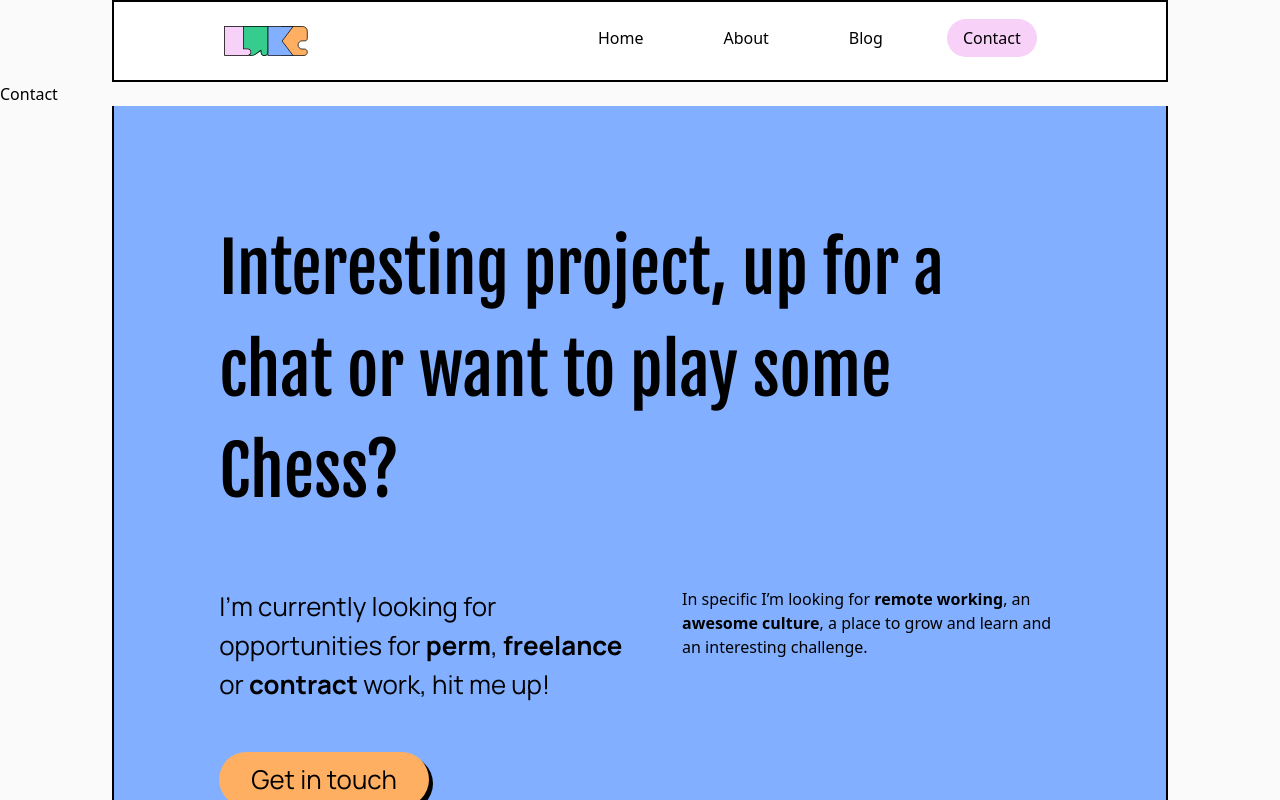
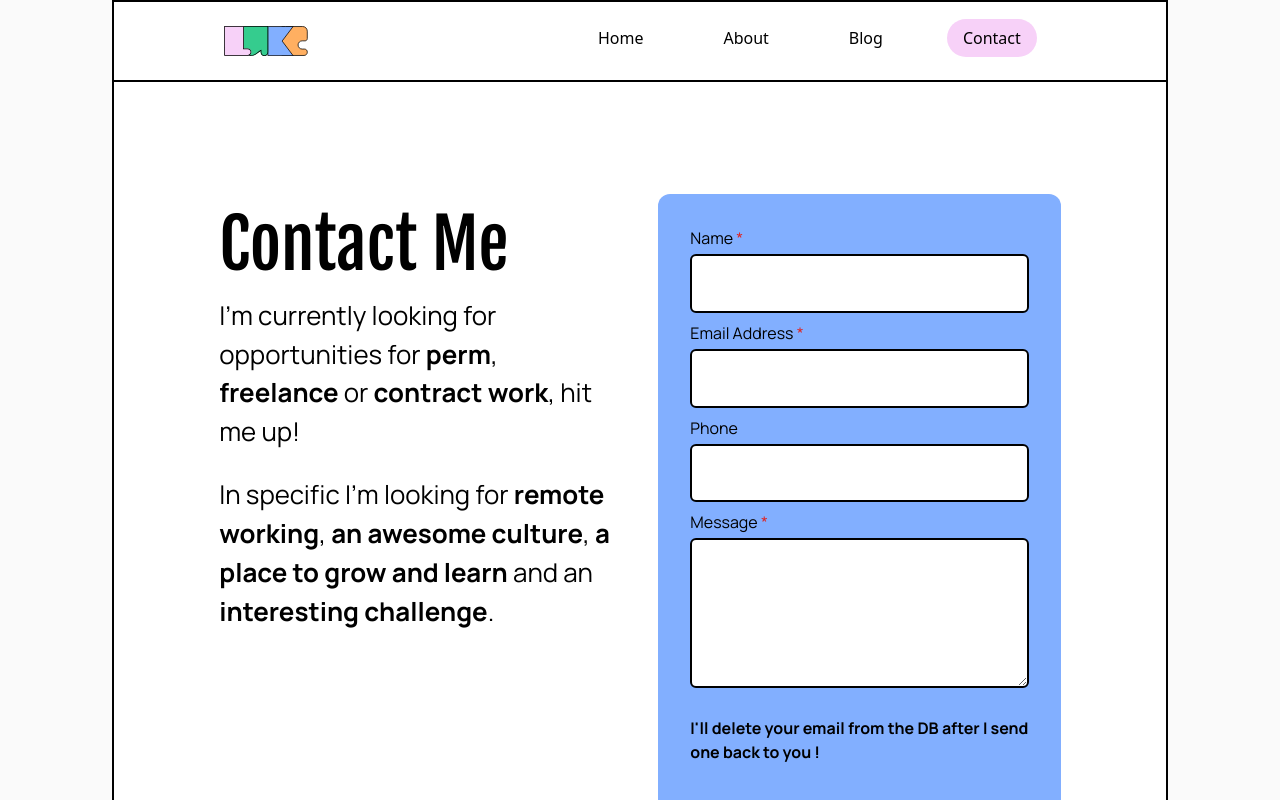
Before and after one commit to Nevnet99/lukebrannagan, a Next.js app: page /contact in a window 1280 px wide. Shown: the top 800 px of the page. Built offline with nearby package versions, Linux system fonts and the light colour scheme; no server answers; what @storyblok/react, storyblok-rich-text-react-renderer would draw is missing.

Commit message:
feat: implemented contact me

```diff
--- a/package.json
+++ b/package.json
@@ -20,6 +20,7 @@
   "dependencies": {
     "@apollo/client": "^3.9.4",
     "@storyblok/react": "^3.0.8",
+    "@supabase/supabase-js": "^2.39.7",
     "clsx": "^2.1.0",
     "date-fns": "^3.3.1",
     "eslint-config-wesbos": "^4.0.1",
@@ -28,6 +29,7 @@
     "next": "14.1.0",
     "react": "^18",
     "react-dom": "^18",
+    "react-hook-form": "^7.50.1",
     "storyblok-rich-text-react-renderer": "^2.9.1",
     "tailwind-merge": "^2.2.1"
   },
--- a/src/components/shared/Button/index.tsx
+++ b/src/components/shared/Button/index.tsx
@@ -1,38 +1,18 @@
-import React from 'react';
+import React, { ComponentPropsWithoutRef } from 'react';
 import { cn } from '@utils/cn';
 import { Typography } from '../Typography';
 
-export const ButtonDefaultType = 'p' as const;
-export type TButtonDefaultType = typeof ButtonDefaultType;
+export const buttonDefault = 'button' as const;
+export type TButtonDefaultType = typeof buttonDefault;
 
-export type TTypographyProps<E extends React.ElementType> = {
-  /**
-   * Polymorphic prop for the Typography component allowing you to choose valid HTML text elements
-   */
-  as?: E;
-  /**
-   * Add extra classes to the Typography component
-   */
-  className?: string;
-  /**
-   * The variant of the typography component this will override the styles for the as so you can have
-   * a h1 with p styles
-   */
-  variant?: E;
-  children: React.ReactNode;
-};
-
-interface TButtonProps<E extends React.ElementType> {
-  /**
-   * Polymorphic prop for the Typography component allowing you to choose valid HTML text elements
-   */
+type TButtonProps<E extends React.ElementType = TButtonDefaultType> = {
   as?: E;
   variant?: 'primary' | 'secondary' | 'tertiary' | 'quaternary';
   size?: 'small' | 'medium' | 'large';
   className?: string;
   children: React.ReactNode;
   onClick?: () => void;
-}
+} & ComponentPropsWithoutRef<E>;
 
 const variants = {
   primary: 'bg-primary',
@@ -56,7 +36,7 @@ export const Button = <E extends React.ElementType = TButtonDefaultType>({
   onClick,
   ...rest
 }: TButtonProps<E>) => {
-  const Component = as || 'button';
+  const Component = as || buttonDefault;
 
   return (
     <Component
--- /dev/null
+++ b/src/components/shared/Input/index.tsx
@@ -0,0 +1,53 @@
+import React from 'react';
+import { cn } from '@utils/cn';
+import { RegisterOptions, UseFormRegister } from 'react-hook-form';
+import { Typography } from '../Typography';
+
+export type TInputProps = {
+  label: string;
+  helper?: string;
+  error?: boolean;
+  id: string;
+  className?: string;
+  required?: boolean;
+  name: string;
+  register: UseFormRegister<any>;
+  registerOptions?: RegisterOptions;
+} & React.InputHTMLAttributes<HTMLInputElement>;
+
+export const Input = ({
+  label,
+  helper,
+  error,
+  id,
+  className,
+  required = false,
+  register,
+  name,
+  registerOptions,
+  ...rest
+}: TInputProps) => (
+  <>
+    <Typography as="label" variant="body-regular" htmlFor={id}>
+      {label}{' '}
+      <Typography as="span" className="text-red-600">
+        {required ? '*' : ''}
+      </Typography>
+    </Typography>
+    <input
+      className={cn(
+        className,
+        'border-2 border-black rounded-md p-2 w-full mt-1 mb-2 text-lg',
+        error && 'border-red-600 border-2',
+      )}
+      id={id}
+      {...rest}
+      {...register(name, registerOptions)}
+    />
+    {helper && (
+      <Typography as="p" variant="body-regular">
+        {helper}
+      </Typography>
+    )}
+  </>
+);
--- /dev/null
+++ b/src/components/shared/Textarea/index.tsx
@@ -0,0 +1,53 @@
+import React from 'react';
+import { cn } from '@utils/cn';
+import { RegisterOptions, UseFormRegister } from 'react-hook-form';
+import { Typography } from '../Typography';
+
+export type TInputProps = {
+  label: string;
+  helper?: string;
+  error?: boolean;
+  id: string;
+  className?: string;
+  required?: boolean;
+  name: string;
+  register: UseFormRegister<any>;
+  registerOptions?: RegisterOptions;
+} & React.InputHTMLAttributes<HTMLTextAreaElement>;
+
+export const TextArea = ({
+  label,
+  helper,
+  error,
+  id,
+  className,
+  required = false,
+  register,
+  name,
+  registerOptions,
+  ...rest
+}: TInputProps) => (
+  <>
+    <Typography as="label" variant="body-regular" htmlFor={id}>
+      {label}{' '}
+      <Typography as="span" className="text-red-600">
+        {required ? '*' : ''}
+      </Typography>
+    </Typography>
+    <textarea
+      className={cn(
+        className,
+        'border-2 border-black rounded-md p-2 w-full mt-1 mb-2 text-lg min-h-[150px]',
+        error && 'border-red-600 border-2',
+      )}
+      id={id}
+      {...rest}
+      {...register(name, registerOptions)}
+    />
+    {helper && (
+      <Typography as="p" variant="body-regular">
+        {helper}
+      </Typography>
+    )}
+  </>
+);
--- a/src/components/shared/Typography/index.tsx
+++ b/src/components/shared/Typography/index.tsx
@@ -24,6 +24,7 @@ export type TTypographyProps<E extends React.ElementType> = {
    */
   font?: 'manrope' | 'fjalla';
   children: React.ReactNode;
+  htmlFor?: string;
 };
 
 const typographyStyles = {
@@ -48,6 +49,7 @@ export const Typography = <
   variant,
   children,
   font = 'manrope',
+  ...rest
 }: TTypographyProps<E>) => {
   const Component = as || 'p';
 
@@ -65,6 +67,7 @@ export const Typography = <
         },
         className,
       )}
+      {...rest}
     >
       {children}
     </Component>
--- /dev/null
+++ b/src/lib/supabase/client.ts
@@ -0,0 +1,7 @@
+import { createClient } from '@supabase/supabase-js';
+
+// Create a single supabase client for interacting with your database
+export const supabase = createClient(
+  process.env.NEXT_PUBLIC_SUPABASE_URL!,
+  process.env.NEXT_PUBLIC_SUPABASE_ANON_KEY!,
+);
--- a/src/pages/contact/index.tsx
+++ b/src/pages/contact/index.tsx
@@ -1,5 +1,96 @@
-import React from 'react';
+import { Button } from '@components/shared/Button';
+import { Input } from '@components/shared/Input';
+import { PageSection } from '@components/shared/PageSection';
+import { TextArea } from '@components/shared/Textarea';
+import { Typography } from '@components/shared/Typography';
+import { supabase } from '@lib/supabase/client';
+import { SubmitHandler, useForm } from 'react-hook-form';
 
-const Contact = () => <div>Contact</div>;
+type TInputs = {
+  name: string;
+  email: string;
+  phone: string;
+  message: string;
+};
+
+const Contact = () => {
+  const {
+    register,
+    handleSubmit,
+    formState: { errors },
+  } = useForm<TInputs>();
+
+  console.log(errors, 'ERRORS');
+
+  const onSubmit: SubmitHandler<TInputs> = (data) => {
+    console.log(data, 'DATA');
+    supabase
+      .from('form')
+      .insert(data)
+      .then((res) => {
+        console.log(res, 'RES');
+      });
+  };
+
+  return (
+    <PageSection className="border-t-0">
+      <div className="max-w-[80%] mx-auto flex flex-col md:flex-row gap-10">
+        <div className="md:w-[50%]">
+          <Typography as="h1" variant="h3" font="fjalla">
+            Contact Me
+          </Typography>
+
+          <Typography variant="h6">
+            I’m currently looking for opportunities for <b>perm</b>,{' '}
+            <b>freelance</b> or <b>contract work</b>, hit me up!
+          </Typography>
+          <br />
+          <Typography variant="h6">
+            In specific I’m looking for <b>remote working</b>,{' '}
+            <b>an awesome culture</b>, <b>a place to grow and learn </b> and an
+            <b> interesting challenge</b>.
+          </Typography>
+        </div>
+        <form
+          className="md:w-[50%] flex flex-col bg-primary p-8 rounded-xl"
+          onSubmit={handleSubmit(onSubmit)}
+        >
+          <Input
+            label="Name"
+            id="name"
+            name="name"
+            required
+            register={register}
+          />
+          <Input
+            label="Email Address"
+            id="email"
+            name="email"
+            required
+            register={register}
+          />
+          <Input label="Phone" id="phone" name="phone" register={register} />
+          <TextArea
+            label="Message"
+            id="message"
+            name="message"
+            required
+            register={register}
+          />
+
+          <Typography className="py-5">
+            <b>
+              I'll delete your email from the DB after I send one back to you !
+            </b>
+          </Typography>
+
+          <Button variant="quaternary" type="submit" className="mt-4">
+            Send
+          </Button>
+        </form>
+      </div>
+    </PageSection>
+  );
+};
 
 export default Contact;
--- a/src/styles/globals.css
+++ b/src/styles/globals.css
@@ -4,9 +4,6 @@
 
 
 
-@media (prefers-color-scheme: dark) {
-
-}
 
 body {
   @apply bg-base;
@@ -16,6 +13,11 @@ main {
  @apply max-w-[1440px] mx-auto;
 }
 
+*:focus {
+  @apply outline-2 shadow-md shadow-focus border-2 border-focus;
+
+}
+
 
 
 @layer utilities {
--- a/tailwind.config.ts
+++ b/tailwind.config.ts
@@ -18,6 +18,7 @@ const config: Config = {
         secondary: '#35CC9E',
         tertiary: '#F7D1F8',
         quaternary: '#FFAF61',
+        focus: '#000085',
       },
       dropShadow: {
         'neo-brutalist': '4px 4px 0px rgba(0, 0, 0, 1)',
```
Also changed, not shown: 1 other file (tests, documents, lock files or other folders).
